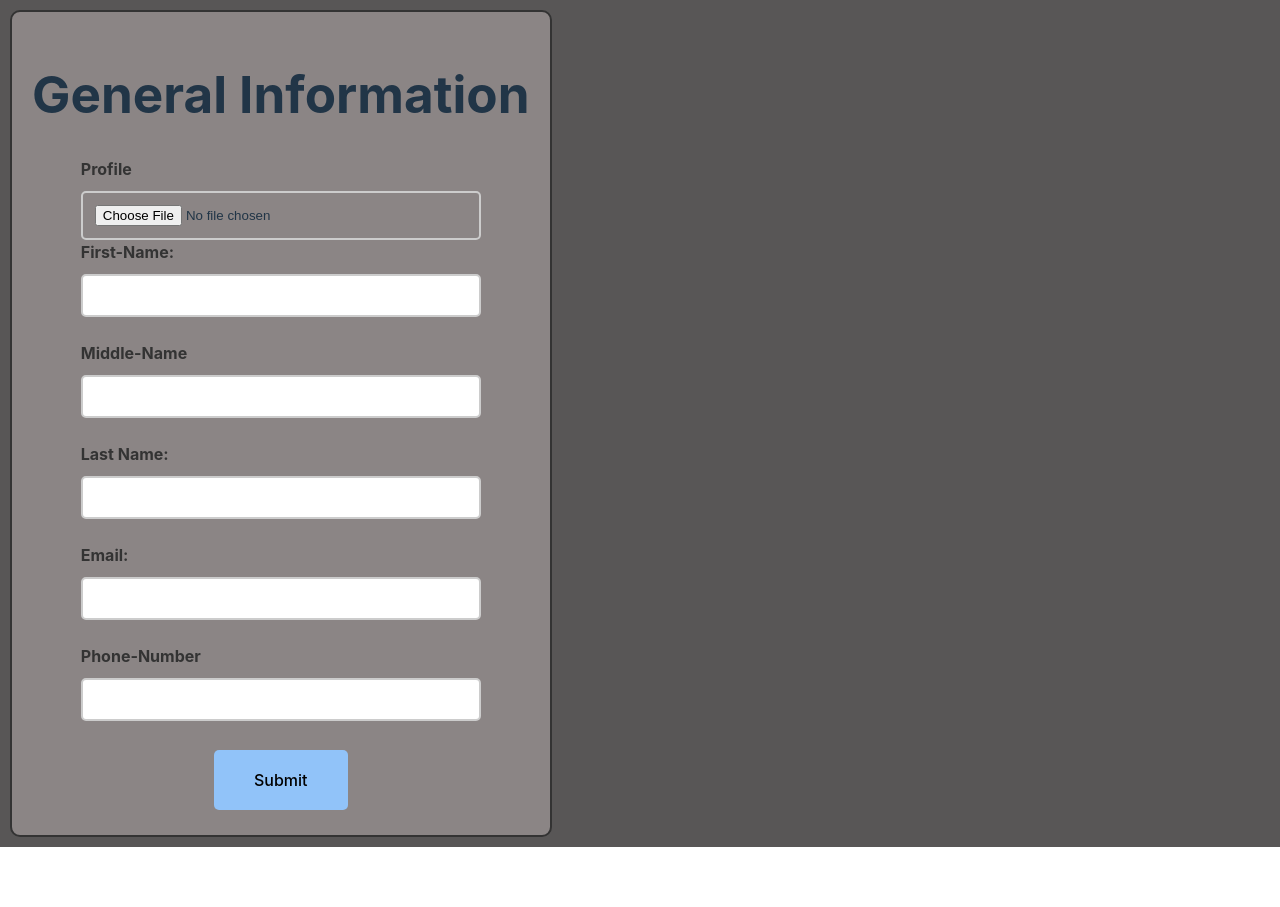
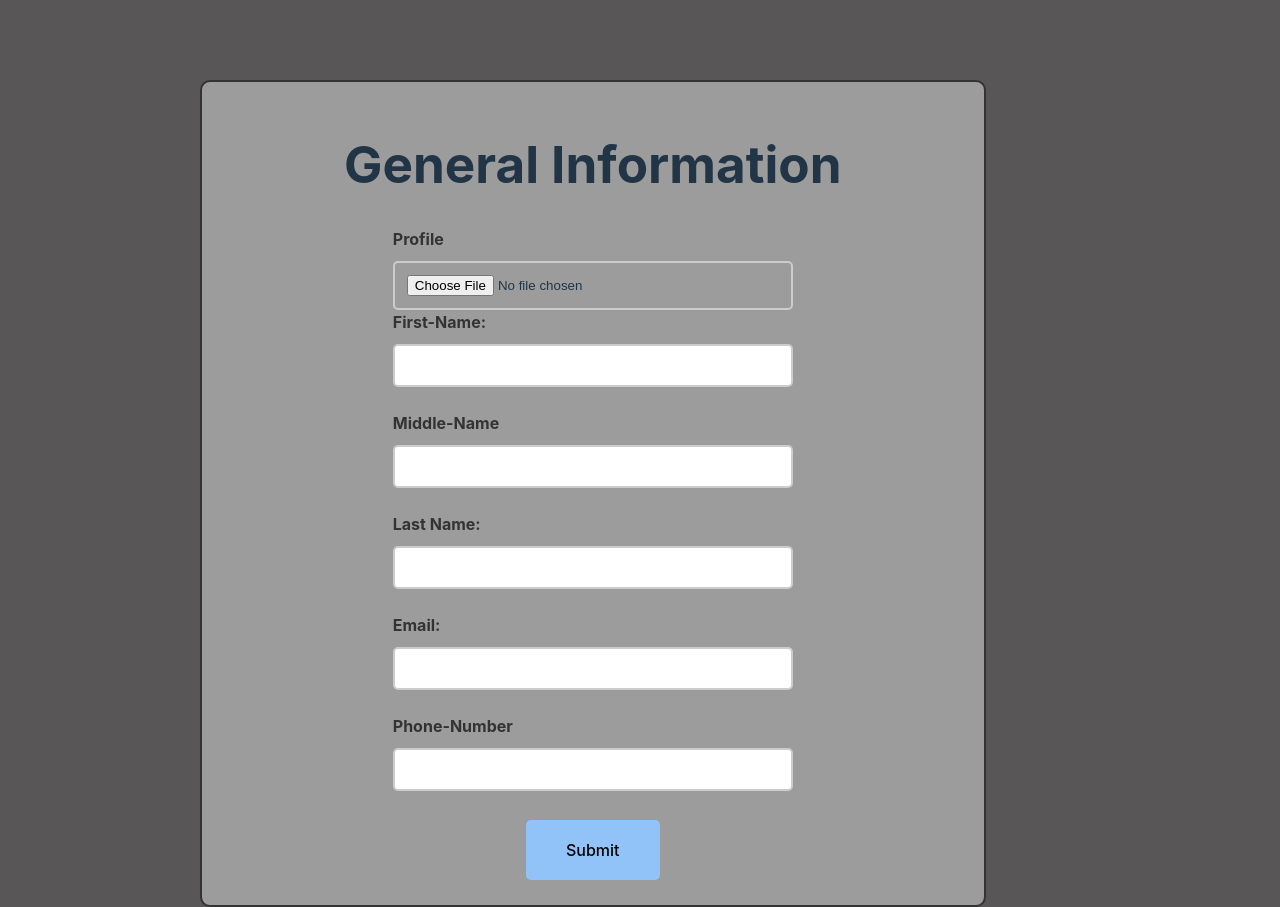
Before and after one commit to kubsamelkamu/CVApp, a React (Vite) app: page / in a window 1280 px wide. Before the commit the page ends 847 px from the top, so only its background shows below. Built offline with nearby package versions, Linux system fonts and the light colour scheme.

Commit message:
container placed at the center

```diff
--- a/src/Component/GeneralInfo.module.css
+++ b/src/Component/GeneralInfo.module.css
@@ -2,19 +2,21 @@
     display: flex;
     flex-direction: column;
     align-items: center;
-    margin: 10px;
+    justify-content: center;
     padding: 20px;
     border: 2px solid  #333;
-    background-color: rgb(139, 133, 133);
+    background-color: rgb(156, 156, 156);
     border-radius: 10px;
     box-shadow:   0px 2px 5px rgba(0, 0, 0, 0.1);
-
+    width: 100%;
+    margin-top: 80px;
+    margin-left: 200px;
 }
 
 .profilePicture{
     width: 200px;
     height: 200px;
-    border-radius: 50%;
+    border-radius: 25%;
     object-fit: cover;
     margin-bottom: 30px;
     border: 2px solid #ccc;
@@ -33,6 +35,7 @@
 }
 
 .input{
+
     padding: 12px;
     border: 2px solid #ccc;
     border-radius: 5px;
```
